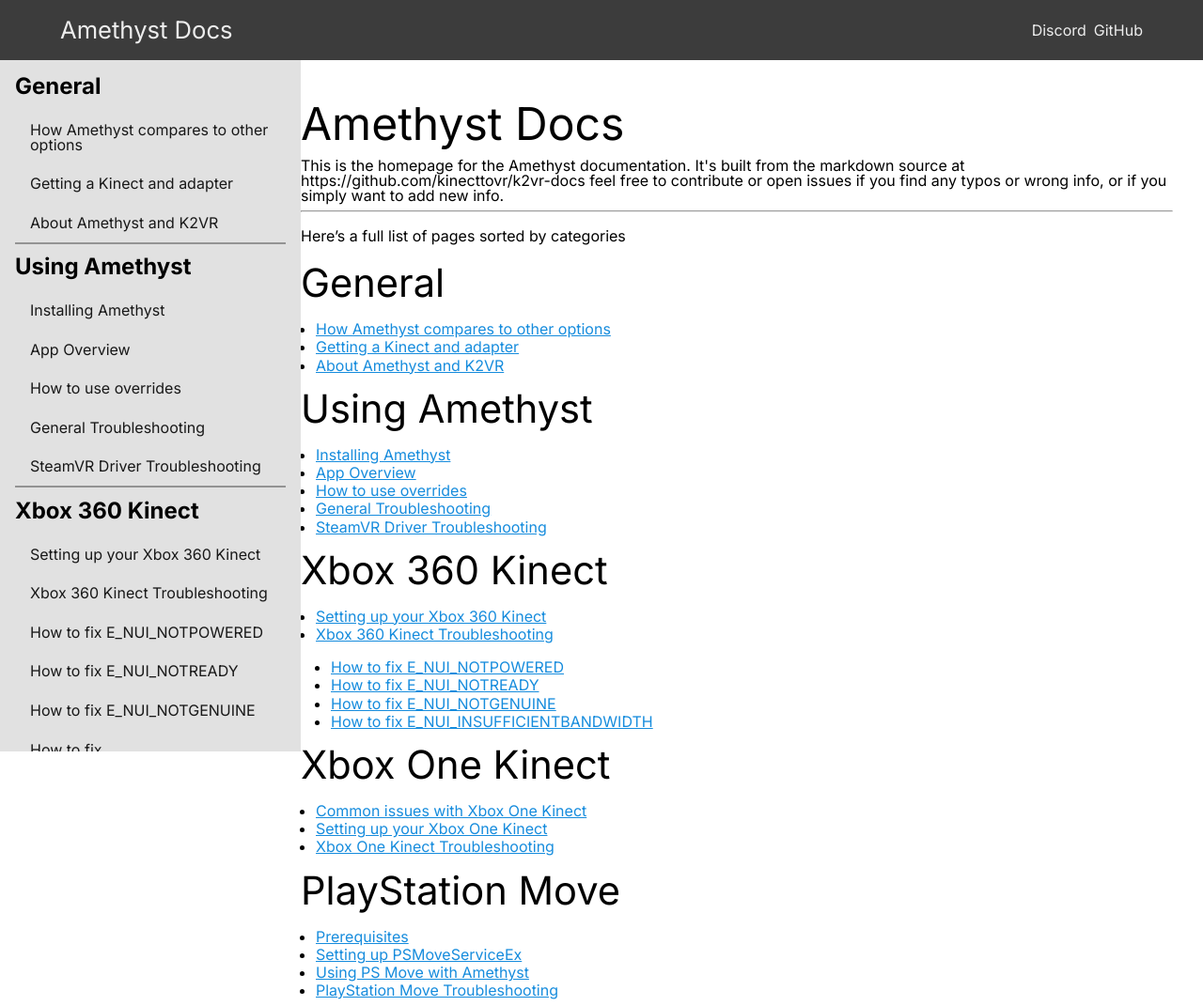
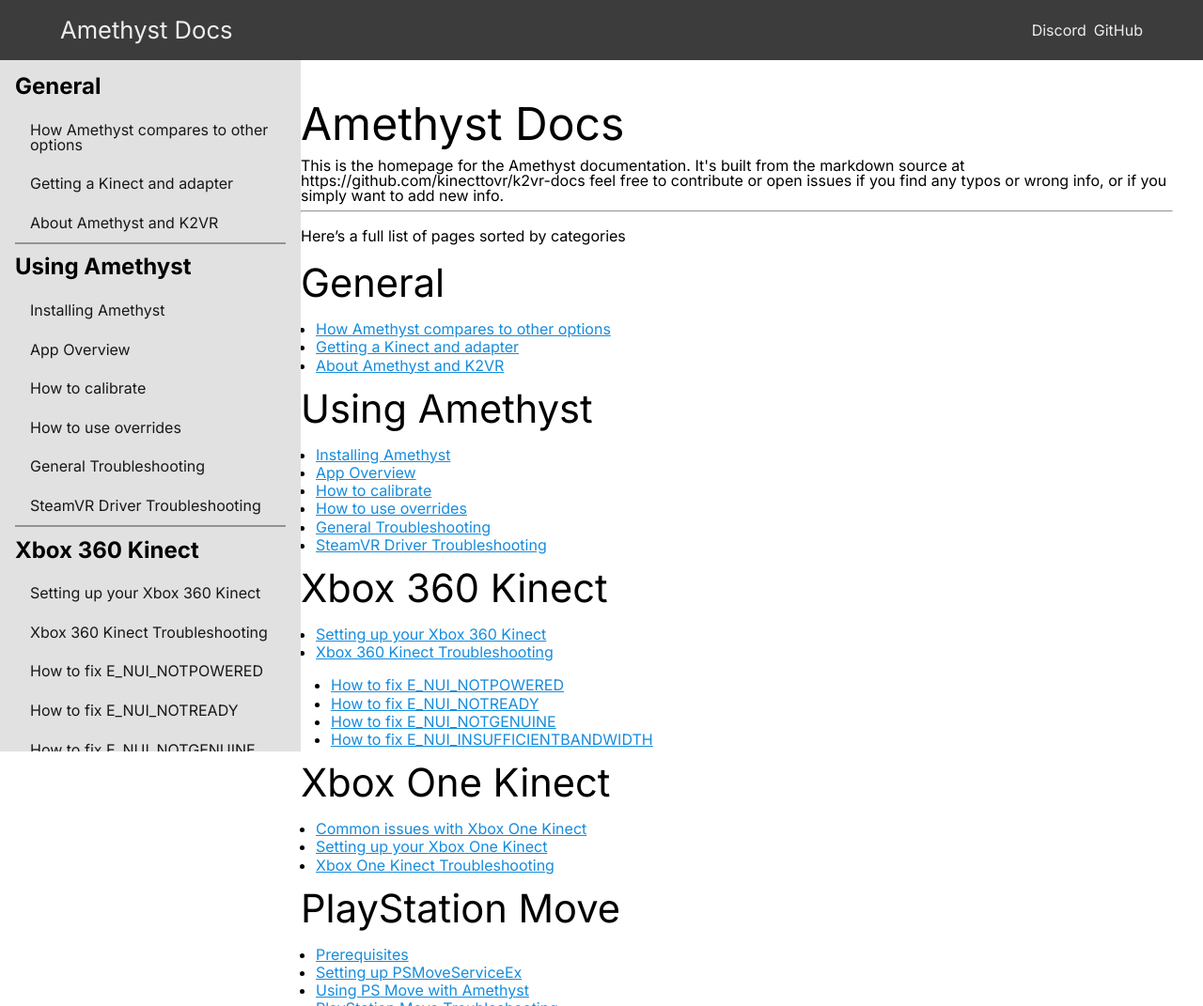
Before and after one commit to KinectToVR/k2vr-docs, an Astro site: page /en in a window 1280 px wide. Shown: the top 1071 px of the page at 94% size. Built offline with nearby package versions, Linux system fonts and the light colour scheme; Astro itself is replaced by a stand-in of ours.

Commit message:
add calibration page

```diff
--- a/src/pages/en/index.md
+++ b/src/pages/en/index.md
@@ -18,6 +18,7 @@
 ## Using Amethyst
 - [Installing Amethyst](app/installation)
 - [App Overview](app/overview)
+- [How to calibrate](app/calibration)
 - [How to use overrides](app/overrides)
 - [General Troubleshooting](app/help)
 - [SteamVR Driver Troubleshooting](app/steamvr-driver-codes)
--- a/src/sidebar.json
+++ b/src/sidebar.json
@@ -24,6 +24,10 @@
                 {
                     "title": "App Overview",
                     "url": "/en/app/overview"
+                },
+                {
+                    "title": "How to calibrate",
+                    "url": "/en/app/calibration"
                 },
                 {
                     "title": "How to use overrides",
```
